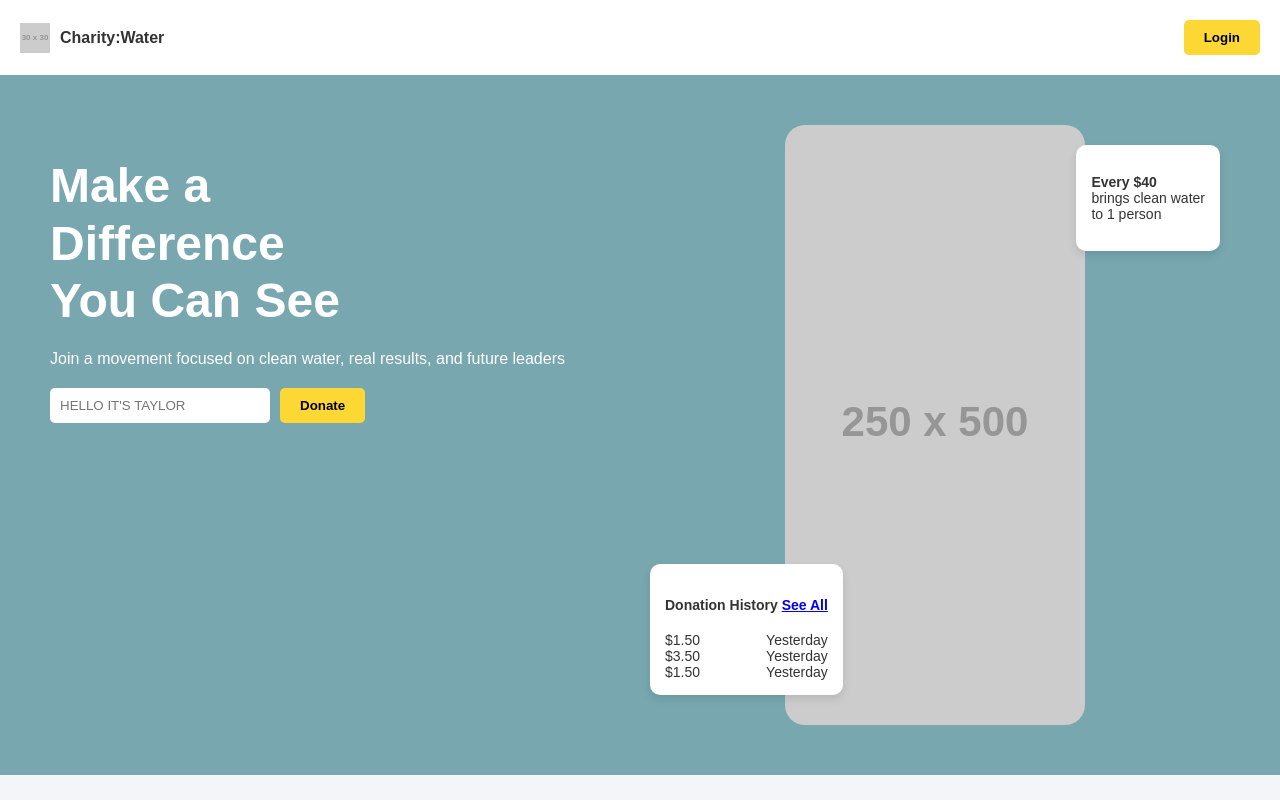
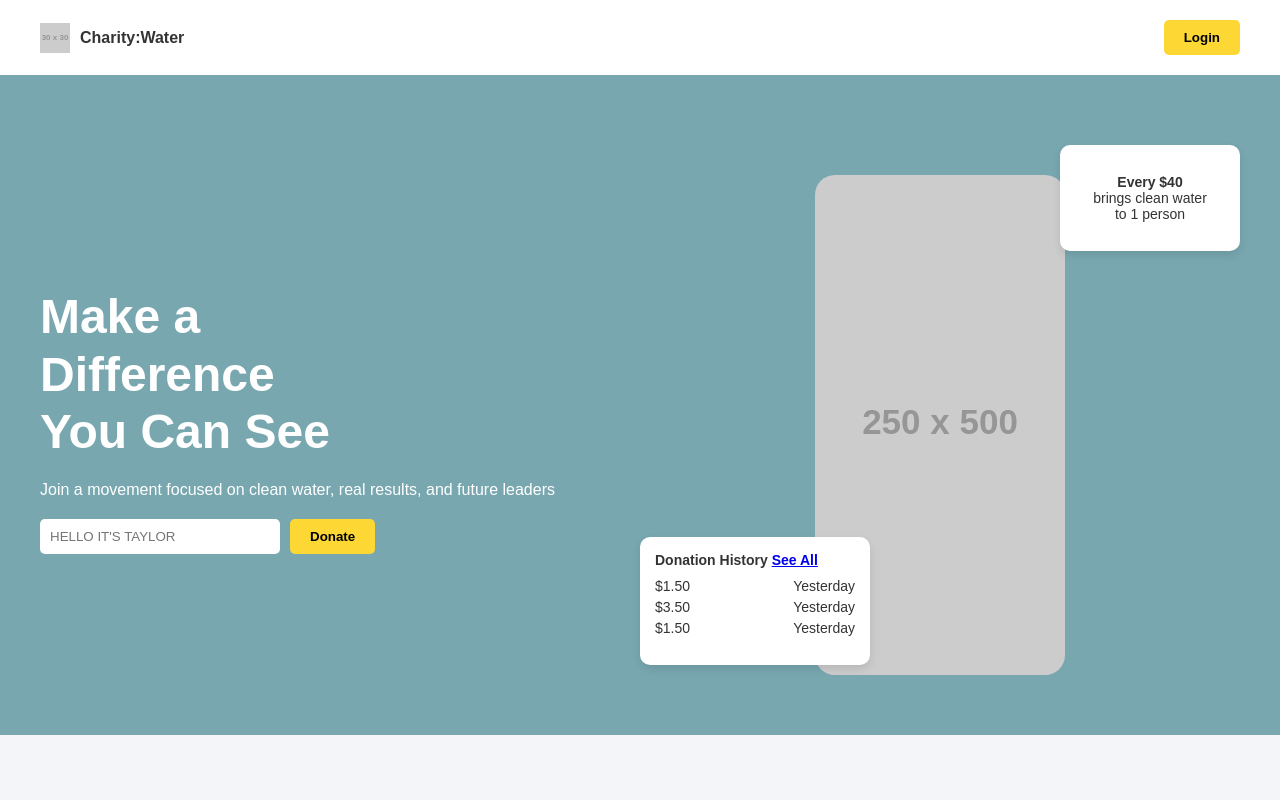
Before and after one commit to sdk-299650/bookish-doodle, a plain HTML site: page index.html in a window 1280 px wide. Drawn offline with Linux system fonts and the light colour scheme; placeholder pictures from the web are drawn by us.

Commit message:
Add files via upload

```diff
--- a/styles.css
+++ b/styles.css
@@ -9,7 +9,7 @@ header {
   display: flex;
   justify-content: space-between;
   align-items: center;
-  padding: 20px;
+  padding: 20px 40px;
   background-color: white;
 }
 
@@ -31,16 +31,17 @@ header {
 
 .hero {
   display: flex;
+  flex-wrap: wrap;
   justify-content: space-between;
-  padding: 50px;
+  align-items: center;
+  padding: 60px 40px;
   background-color: #78a7b0;
-  color: white;
-  flex-wrap: wrap;
 }
 
 .hero-text {
   flex: 1;
   min-width: 300px;
+  color: white;
 }
 
 .hero-text h1 {
@@ -57,13 +58,14 @@ header {
 .input-group {
   display: flex;
   gap: 10px;
+  flex-wrap: wrap;
 }
 
 .input-group input {
   padding: 10px;
   border: none;
   border-radius: 5px;
-  width: 200px;
+  width: 220px;
 }
 
 .donate-btn {
@@ -76,18 +78,18 @@ header {
 }
 
 .hero-image {
-  position: relative;
   flex: 1;
   min-width: 300px;
+  position: relative;
   display: flex;
   justify-content: center;
   align-items: center;
+  padding-top: 40px;
 }
 
 .hero-image img {
+  width: 250px;
   border-radius: 20px;
-  width: 100%;
-  max-width: 300px;
 }
 
 .card {
@@ -101,23 +103,30 @@ header {
 }
 
 .donation-history {
-  bottom: 30px;
-  left: 10px;
+  bottom: 10px;
+  left: 0;
+  width: 200px;
+}
+
+.donation-history h4 {
+  margin: 0;
 }
 
 .donation-history ul {
   list-style: none;
   padding: 0;
-  margin: 10px 0 0;
+  margin-top: 10px;
 }
 
 .donation-history li {
   display: flex;
   justify-content: space-between;
+  margin: 5px 0;
 }
 
 .impact {
-  top: 20px;
-  right: 10px;
-  text-align: left;
+  top: 10px;
+  right: 0;
+  width: 150px;
+  text-align: center;
 }
```
